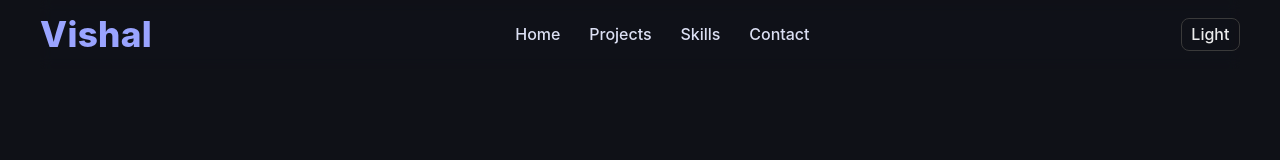
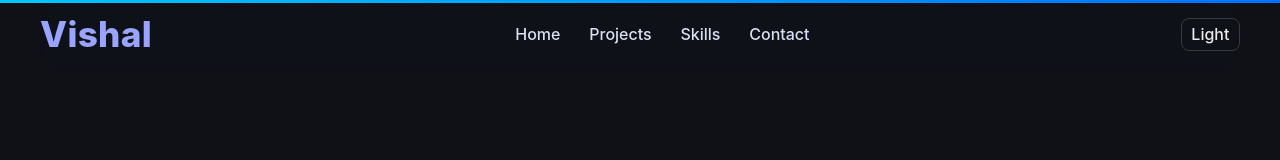
Before and after one commit to vkakda/pf, a React (Vite) app: page / in a window 1280 px wide. Shown: the top 160 px of the page. Built offline with nearby package versions, Linux system fonts and the light colour scheme.

Commit message:
added framer motion for scroll bar

```diff
--- a/package.json
+++ b/package.json
@@ -10,6 +10,8 @@
     "preview": "vite preview"
   },
   "dependencies": {
+    "framer-motion": "^12.23.22",
+    "motion": "^12.23.22",
     "react": "^19.1.1",
     "react-dom": "^19.1.1",
     "react-router-dom": "^6.30.1"
--- a/src/index.css
+++ b/src/index.css
@@ -15,22 +15,20 @@
 }
 
 /*  scroll progress bar */
-.scroll-progress-container {
+
+.scroll-progress-bar {
   position: fixed;
   top: 0;
   left: 0;
+  /* right: 0; */
+  height: 3px;
   width: 100%;
-  height: 3px;
-  background: transparent;
+  /* background-color: rgb(179, 10, 231); */
+  transition: scaleX 0.05s ease-out;
+  background: linear-gradient(90deg, #00c6ff, #0072ff);
+  transform-origin: left;
+  will-change: transform;
   z-index: 9999;
-  pointer-events: none;
-}
-
-.scroll-progress-bar {
-  height: 100%;
-  width: 0%;
-  background-color: rgb(179, 10, 231);
-  transition: width 0.1s ease-out;
 }
 
 
--- a/src/pages/ScrollProgress.jsx
+++ b/src/pages/ScrollProgress.jsx
@@ -1,27 +1,20 @@
-import React, { useEffect, useState } from 'react';
+import { motion, useScroll, useTransform } from "framer-motion";
+
 
 function ScrollProgress() {
-  const [scrollPercent, setScrollPercent] = useState(0);
+  const {scrollYProgress} = useScroll();
 
-  useEffect(() => {
-    const handleScroll = () => {
-      const scrollTop = window.scrollY || window.pageYOffset;
-      const docHeight = document.documentElement.scrollHeight - document.documentElement.clientHeight;
-      const scrolled = (scrollTop / docHeight) * 100;
-      setScrollPercent(scrolled);
-    };
-
-    window.addEventListener('scroll', handleScroll, { passive: true });
-    return () => window.removeEventListener('scroll', handleScroll);
-  }, []);
+  const scaleX = useTransform(scrollYProgress, [0,1],[0,1])
 
   return (
-    <div className="scroll-progress-container">
-      <div
+
+      <motion.div
         className="scroll-progress-bar"
-        style={{ width: `${scrollPercent}%` }}
+        style={{
+          scaleX,
+          transformOrigin: "0%",
+         }}
       />
-    </div>
   );
 }
 
```
Also changed, not shown: 1 other file (tests, documents, lock files or other folders).
